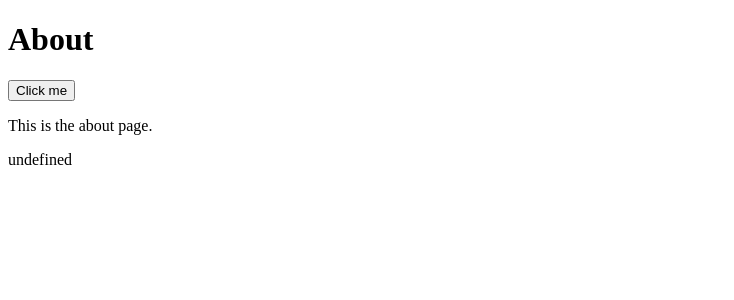
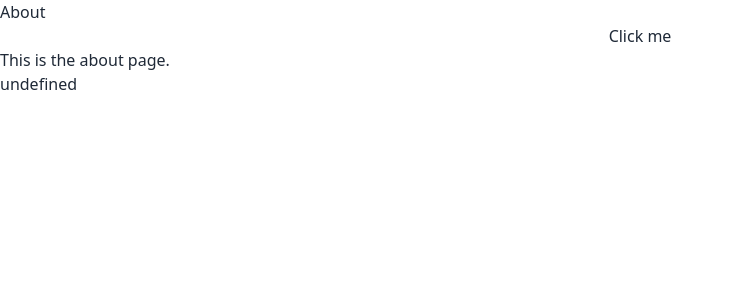
Before and after one commit to AndrooTheChen/js-playground, a SvelteKit app in the folder stutorial/: page /about in a window 1280 px wide. Shown: the top 300 px of the page, without its empty margins (0-734 px from the left). Built offline with nearby package versions, Linux system fonts and the light colour scheme.

Commit message:
fix padding problem

```diff
--- a/stutorial/src/routes/+layout.svelte
+++ b/stutorial/src/routes/+layout.svelte
@@ -1,3 +1,8 @@
-<div class="min-h-screen flex flex-col">
+
+<script>
+    import "../app.css";
+</script>
+
+<div class="min-h-screen flex flex-col dark:bg-slate-800">
     <slot />
 </div>
--- a/stutorial/src/routes/login/+layout.svelte
+++ b/stutorial/src/routes/login/+layout.svelte
@@ -1,9 +1,10 @@
 <script lang="ts">
     import { page } from "$app/stores";
+    import AnimatedRoute from "$lib/components/AnimatedRoute.svelte";
 </script>
 
 <nav class="flex justify-center my-6">
-    <ul class="steps">
+    <ul class="steps pt-1">
         <a href="/login" class="step step-primary">Sign In</a>
         <a
             href="/login/username"
@@ -21,8 +22,10 @@
 </nav>
 
 <!-- Create a navigation menu to share amongst all child routes. -->
-<main class="card w-4/6 bg-neutral text-neutral-content mx-auto">
-    <div class="card-body items-center text-center">
-        <slot />
-    </div>
-</main>
+<AnimatedRoute>
+    <main class="card w-4/6 bg-neutral text-neutral-content mx-auto">
+        <div class="card-body items-center text-center">
+            <slot />
+        </div>
+    </main>
+</AnimatedRoute>
```
Also changed, not shown: 1 other file (tests, documents, lock files or other folders).
